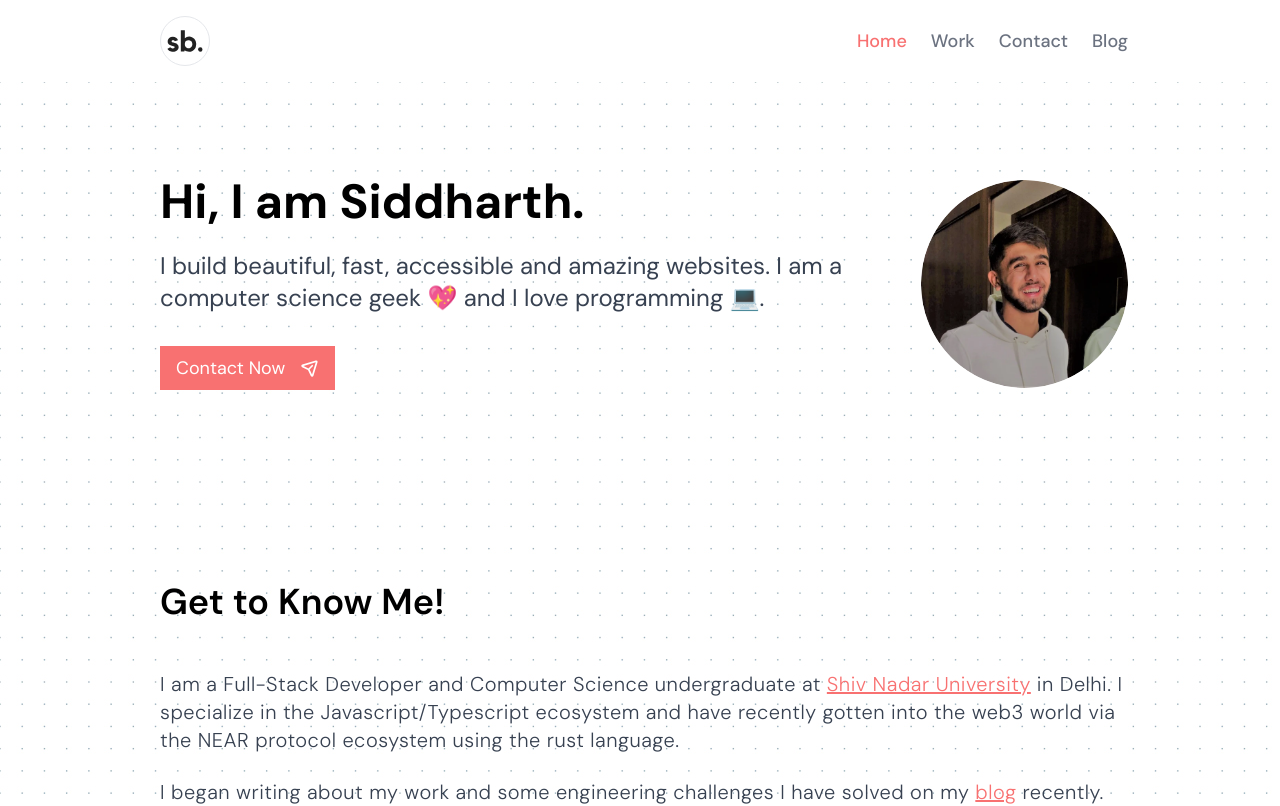
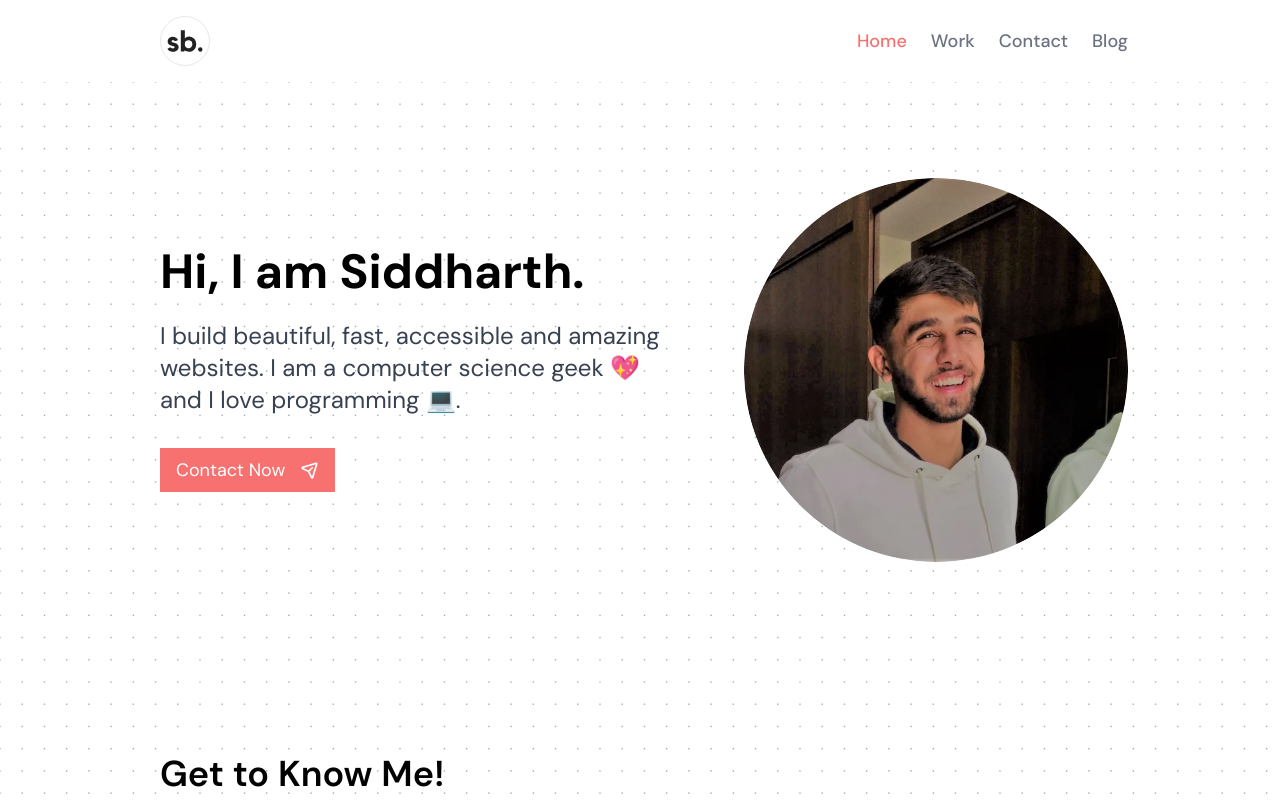
Before and after one commit to siddharthborderwala/siddharthborderwala.com, a Next.js app: page / in a window 1280 px wide. Shown: the top 806 px of the page. Built offline with nearby package versions, Linux system fonts and the light colour scheme.

Commit message:
fix size

```diff
--- a/src/app/page.tsx
+++ b/src/app/page.tsx
@@ -38,7 +38,7 @@ export default function Home() {
             Contact Now <PaperPlaneTilt className="ml-4" weight="bold" />
           </Link>
         </div>
-        <div className="md:ml-16 rounded-full">
+        <div className="md:ml-16 rounded-full flex-shrink-0">
           <Image
             alt="Siddharth Borderwala"
             src={Sid}
```
